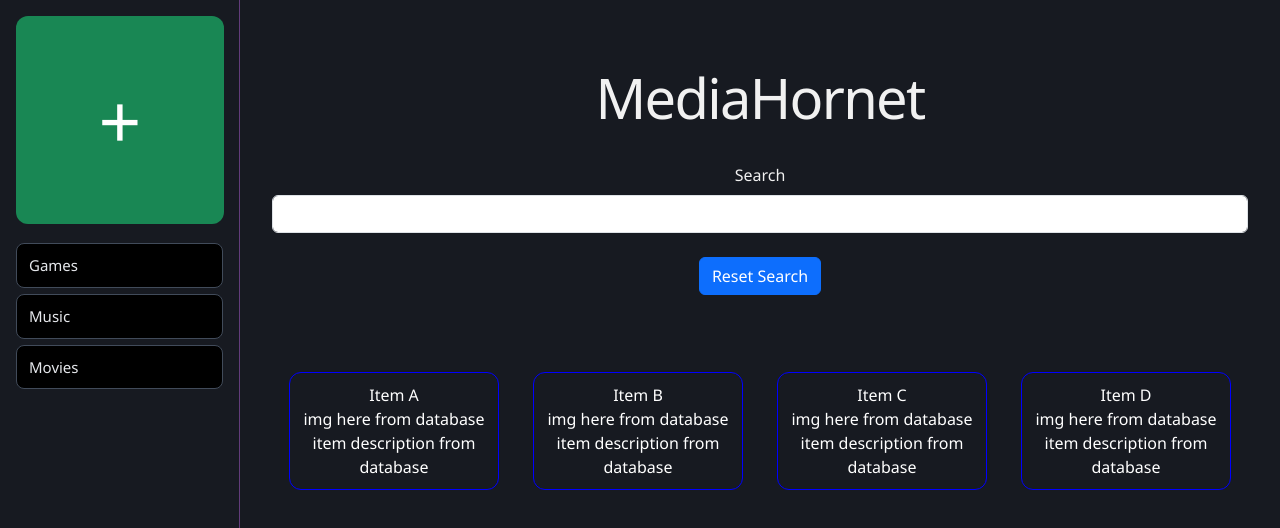
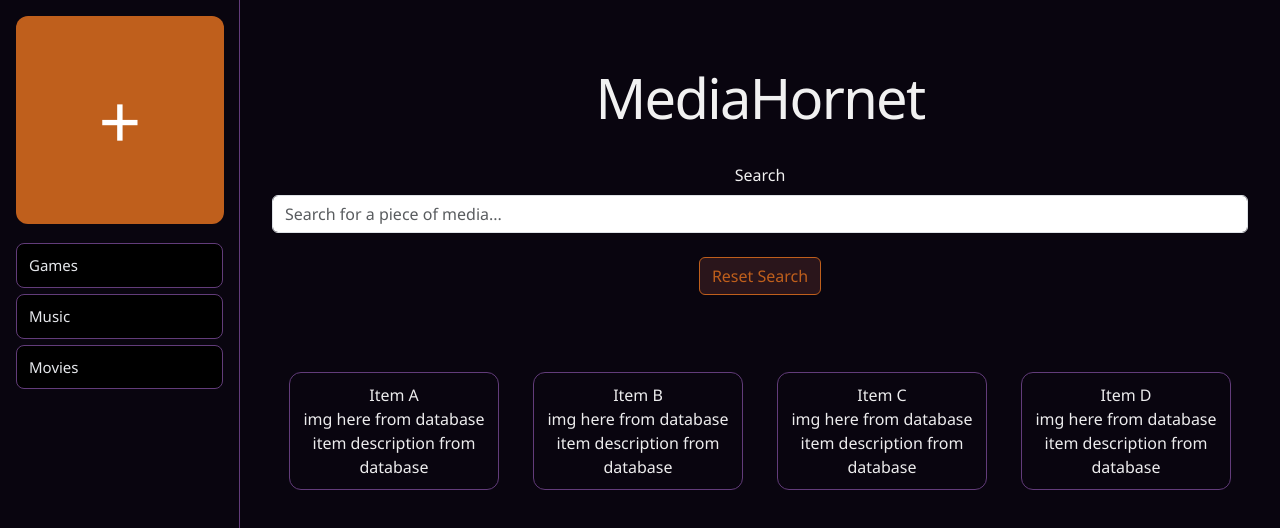
Before and after one commit to eshaw463/cs571-p1, a React (Vite) app in the folder p1/: page / in a window 1280 px wide. Shown: the top 528 px of the page. Built offline with nearby package versions, Linux system fonts and the light colour scheme.

Commit message:
Changed CSS colors

```diff
--- a/p1/src/pages/App.css
+++ b/p1/src/pages/App.css
@@ -1,6 +1,6 @@
 body {
     margin: 0;
-    background-color: #171a21;
+    background-color: #09050f;
     color: #f1f1f1;
     font-family: 'Segoe UI', Arial, sans-serif;
     min-height: 100vh;
@@ -33,8 +33,9 @@ body {
     align-items: center;
     justify-content: center;
 
-    background-color: #198754;
-    border: none;
+    background-color: #bf5f1c;
+    border-color: rgba(0, 0, 0, 0);
+    border-width: 0.02rem;
     border-radius: 12px;
 
     font-size: 75px;
@@ -43,8 +44,9 @@ body {
     transition: background-color 0.2s, transform 0.2s;
 }
 #add-media-button:hover {
-    background-color: #157347;
+    background-color: #c77338;
     transform: scale(1.02);
+    border-color: #ffffff;
 }
 #add-media-button:active {
     transform: scale(0.98);
@@ -62,7 +64,7 @@ body {
     justify-content: flex-start;
 
     background-color: #000000;
-    border: 1px solid #414b5a;
+    border: 1px solid #623c7a;
     border-radius: 8px;
 
     color: #e5e7eb;
@@ -74,8 +76,8 @@ body {
     transition: background-color 0.4s, border-color 0.4s;
 }
 .sidebar-button:hover {
-    background-color: #2d2d2d;
-    border-color: #198754;
+    background-color: #22142e;
+    border-color: #ababab;
 }
 .sidebar-button:focus {
     box-shadow: 0 0 0 3px rgba(25, 135, 84, 0.25);
@@ -86,3 +88,9 @@ body {
     margin-left: 15rem;
     padding: 2rem;
 }
+
+#resetSearch {
+    background-color: #2a151b;
+    border-color: #bf5f1c;
+    color: #bf5f1c;
+}
--- a/p1/src/pages/App.jsx
+++ b/p1/src/pages/App.jsx
@@ -56,9 +56,10 @@ function App() {
           id="searchContains"
           value={filterContains}
           onChange={e => {setFilterContains(e.target.value); loader(true)}}
+          placeholder="Search for a piece of media..."
         />
         <br />
-        <Button onClick={searchReset}>Reset Search</Button>
+        <Button id="resetSearch" onClick={searchReset}>Reset Search</Button>
         <br />
         <br />
       </Form>
--- a/p1/src/pages/MediaItem.jsx
+++ b/p1/src/pages/MediaItem.jsx
@@ -8,8 +8,17 @@ function MediaItem(props) {
   // useEffects
 
   return <Card style={{backgroundColor: "rgba(0, 0, 0, 0)",
-  color: "#ffffff", border: '0.1rem solid blue', borderRadius: "0.75rem",
-  padding: '10px', margin: '5px'}}>
+    color: "#ffffff", border: '0.1rem solid #623c7a',
+    borderRadius: "0.75rem", padding: '10px', margin: '5px'}}>
+    <div style={{
+      position: "absolute",
+      inset: 0,
+      backgroundColor: "#0a0512",
+      backgroundImage: "repeating-linear-gradient(0deg, #fff 0 0.01rem, transparent 0.02rem 7px)",
+      opacity: ".07",
+      border: '0rem solid #623c7a', borderRadius: "0.75rem",
+      padding: '0rem', margin: '0rem'}}
+    ></div>
     <p>{props ? props.name : "No item name provided"}</p>
     <p>img here from database</p>
     <p>item description from database</p>
```
